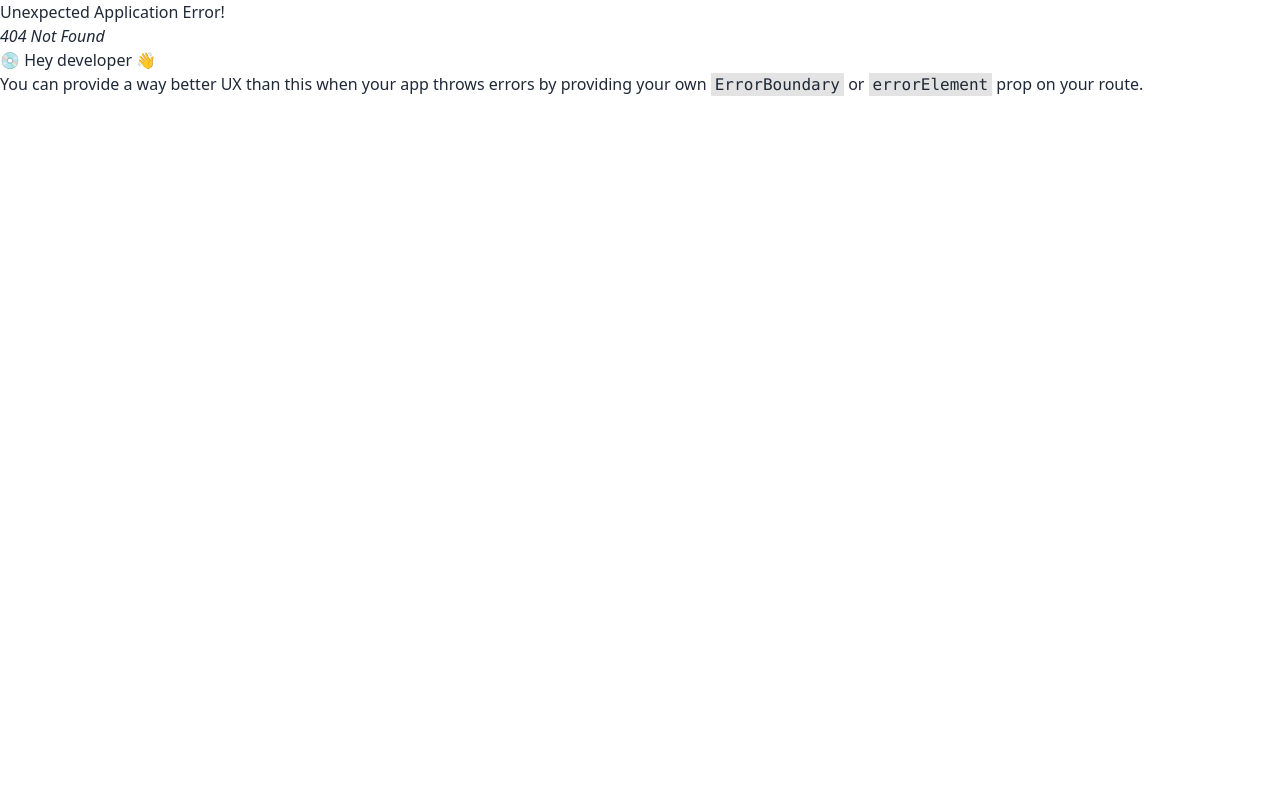
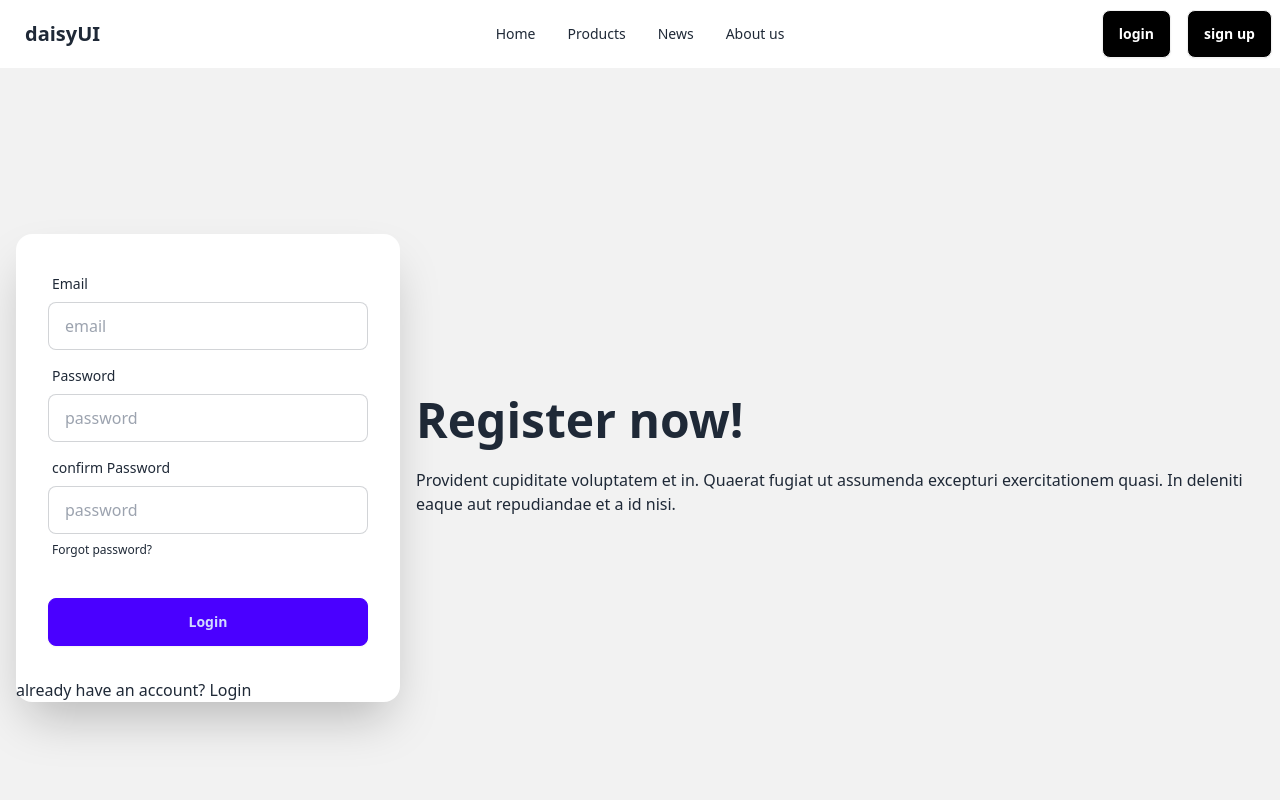
Before and after one commit to marufhossain55/gadgets-shop, a React (Vite) app in the folder client/: page /register in a window 1280 px wide. Before the commit this address had no page. Shown: the top 800 px of the page. Built offline with nearby package versions, Linux system fonts and the light colour scheme.

Commit message:
login register page added

```diff
--- a/client/src/components/Navbar.jsx
+++ b/client/src/components/Navbar.jsx
@@ -1,4 +1,4 @@
-import { NavLink } from 'react-router-dom';
+import { Link, NavLink } from 'react-router-dom';
 const Navbar = () => {
   return (
     <div className="navbar bg-base-100">
@@ -49,8 +49,12 @@ const Navbar = () => {
       </div>
       <div className="navbar-end ">
         <div className="flex justify-center gap-4">
-          <a className="btn bg-black text-white">login</a>
-          <a className="btn bg-black text-white">sign up</a>
+          <Link to="/login">
+            <a className="btn bg-black text-white">login</a>
+          </Link>
+          <Link to="/register">
+            <a className="btn bg-black text-white">sign up</a>
+          </Link>
         </div>
       </div>
     </div>
--- a/client/src/pages/Login.jsx
+++ b/client/src/pages/Login.jsx
@@ -1,4 +1,49 @@
+import { Link } from 'react-router-dom';
+
 const Login = () => {
-  return <div>Login</div>;
+  return (
+    <div className="hero bg-base-200 min-h-screen">
+      <div className="hero-content flex-col lg:flex-row-reverse">
+        <div className="text-center lg:text-left">
+          <h1 className="text-5xl font-bold">login now!</h1>
+          <p className="py-6">
+            Provident cupiditate voluptatem et in. Quaerat fugiat ut assumenda
+            excepturi exercitationem quasi. In deleniti eaque aut repudiandae et
+            a id nisi.
+          </p>
+        </div>
+        <div className="card bg-base-100 w-full max-w-sm shrink-0 shadow-2xl">
+          <form className="card-body">
+            <div className="form-control">
+              <label className="label">
+                <span className="label-text">Email</span>
+              </label>
+              <input
+                type="email"
+                placeholder="email"
+                className="input input-bordered"
+                required
+              />
+            </div>
+            <div className="form-control">
+              <label className="label">
+                <span className="label-text">Password</span>
+              </label>
+              <input
+                type="password"
+                placeholder="password"
+                className="input input-bordered"
+                required
+              />
+            </div>
+            <div className="form-control mt-6">
+              <button className="btn btn-primary">Login</button>
+            </div>
+          </form>
+          <Link to="/register">New Here? register</Link>
+        </div>
+      </div>
+    </div>
+  );
 };
 export default Login;
--- a/client/src/pages/Register.jsx
+++ b/client/src/pages/Register.jsx
@@ -1,4 +1,64 @@
+import { Link } from 'react-router-dom';
 const Register = () => {
-  return <div>Register</div>;
+  return (
+    <div className="hero bg-base-200 min-h-screen">
+      <div className="hero-content flex-col lg:flex-row-reverse">
+        <div className="text-center lg:text-left">
+          <h1 className="text-5xl font-bold">Register now!</h1>
+          <p className="py-6">
+            Provident cupiditate voluptatem et in. Quaerat fugiat ut assumenda
+            excepturi exercitationem quasi. In deleniti eaque aut repudiandae et
+            a id nisi.
+          </p>
+        </div>
+        <div className="card bg-base-100 w-full max-w-sm shrink-0 shadow-2xl">
+          <form className="card-body">
+            <div className="form-control">
+              <label className="label">
+                <span className="label-text">Email</span>
+              </label>
+              <input
+                type="email"
+                placeholder="email"
+                className="input input-bordered"
+                required
+              />
+            </div>
+            <div className="form-control">
+              <label className="label">
+                <span className="label-text">Password</span>
+              </label>
+              <input
+                type="password"
+                placeholder="password"
+                className="input input-bordered"
+                required
+              />
+            </div>
+            <div className="form-control">
+              <label className="label">
+                <span className="label-text"> confirm Password</span>
+              </label>
+              <input
+                type="password"
+                placeholder="password"
+                className="input input-bordered"
+                required
+              />
+              <label className="label">
+                <a href="#" className="label-text-alt link link-hover">
+                  Forgot password?
+                </a>
+              </label>
+            </div>
+            <div className="form-control mt-6">
+              <button className="btn btn-primary">Login</button>
+            </div>
+          </form>
+          <Link to="/login">already have an account? Login</Link>
+        </div>
+      </div>
+    </div>
+  );
 };
 export default Register;
--- a/client/src/routes/Routes.jsx
+++ b/client/src/routes/Routes.jsx
@@ -4,6 +4,8 @@ import Home from '../pages/Home';
 import Products from '../pages/Products';
 import News from '../pages/News';
 import About from '../pages/About';
+import Login from '../pages/Login';
+import Register from '../pages/Register';
 
 export const router = createBrowserRouter([
   {
@@ -14,6 +16,8 @@ export const router = createBrowserRouter([
       { path: '/products', element: <Products /> },
       { path: '/news', element: <News /> },
       { path: '/about', element: <About /> },
+      { path: '/login', element: <Login /> },
+      { path: '/register', element: <Register /> },
     ],
   },
 ]);
```
